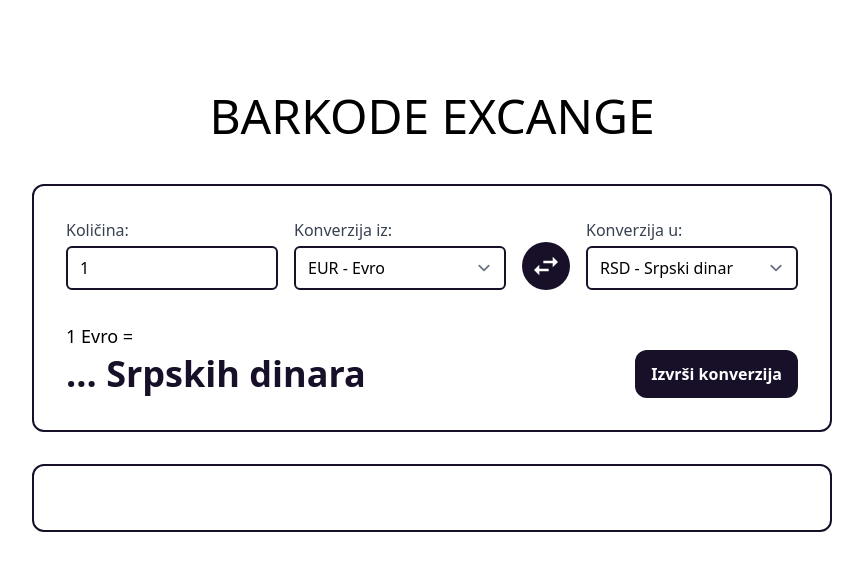
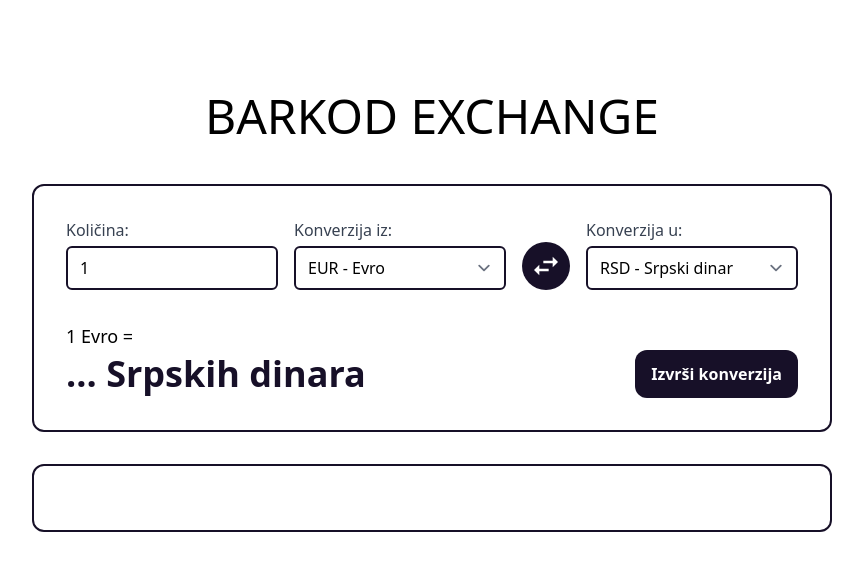
Before and after one commit to vjxDev/BARKOD_INCODE_FRONT, a React (Create React App) app: page / in a window 1280 px wide. Shown: the top 570 px of the page, without its empty margins (208-1071 px from the left). Built offline with nearby package versions, Linux system fonts and the light colour scheme; no server answers.

Commit message:
Fixed title

```diff
--- a/src/pages/HomePage.js
+++ b/src/pages/HomePage.js
@@ -59,7 +59,7 @@ function HomePage() {
 
   return (
     <div className="container grid mx-auto gap-8 relative p-10 sm:px-60 sm:mt-10 main-container">
-      <h1 className="webpage-title text-center">BARKODE EXCANGE</h1>
+      <h1 className="webpage-title text-center">BARKOD EXCHANGE</h1>
       <div className="bg-primery absolute h-[20wh] w-screen"></div>
       <div className="grid p-8 gap-8 bg-white border-primery border-2 rounded-xl">
         {/* Konverzija */}
```
